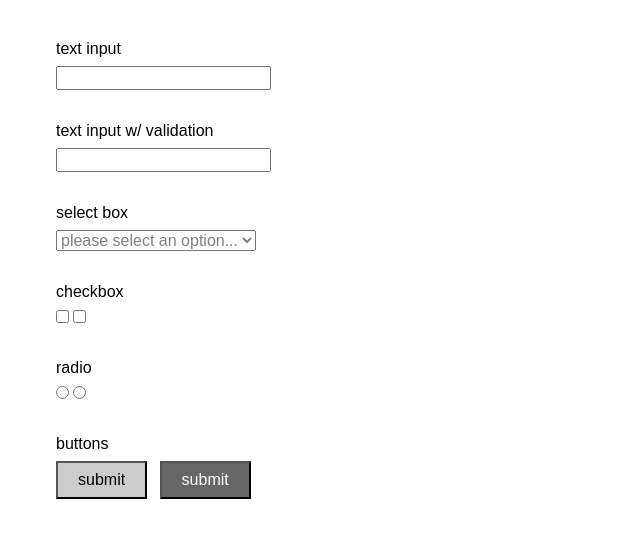
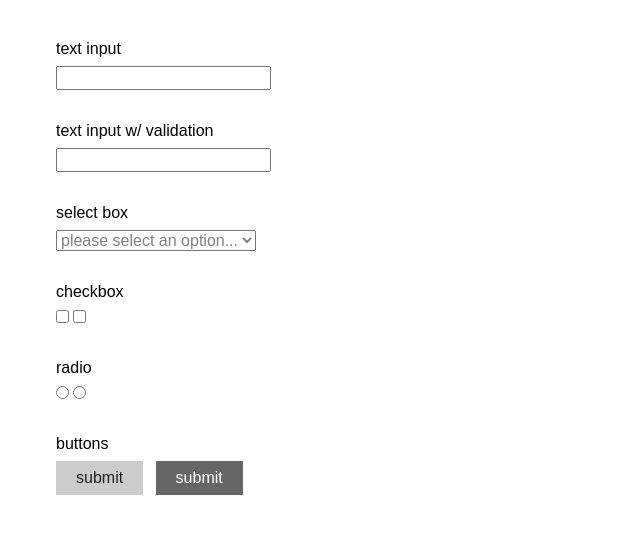
Before and after one commit to ecaoile/ui-challenge-02, a plain HTML site: page index.html in a window 1280 px wide. Shown: the whole page, without its empty margins (0-640 px from the left). Drawn offline with Linux system fonts and the light colour scheme.

Commit message:
changed button font color slightly

```diff
--- a/styles/modules.css
+++ b/styles/modules.css
@@ -3,11 +3,12 @@ select:invalid { color: gray; }
 input[type="button"]{
   padding:.5em 1.25em;
   margin-right:.5em;
+  border:none;
 }
 
 .light-bg {
   background-color:#ccc;
-  color:#000;
+  color:#222;
 }
 
 .dark-bg {
```
